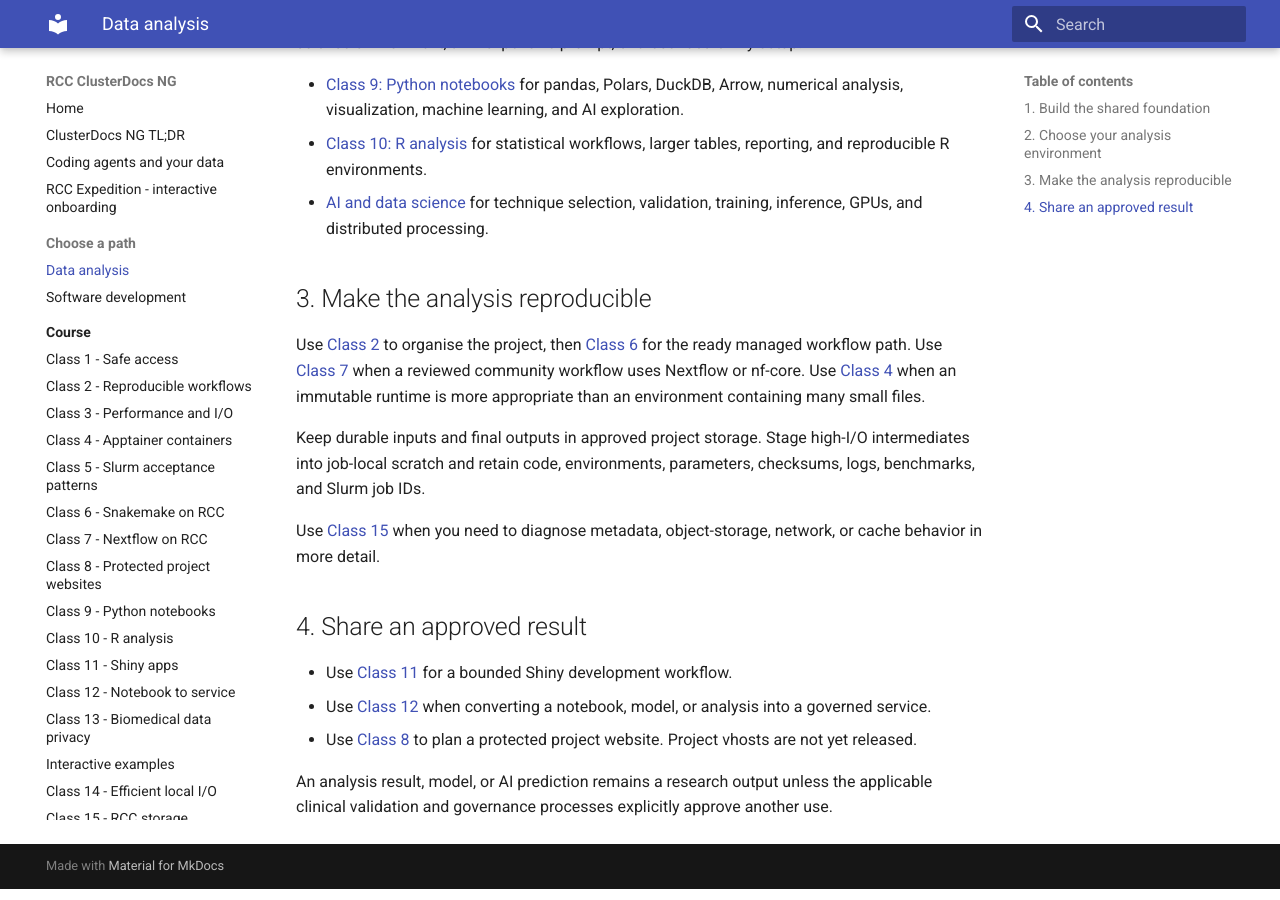
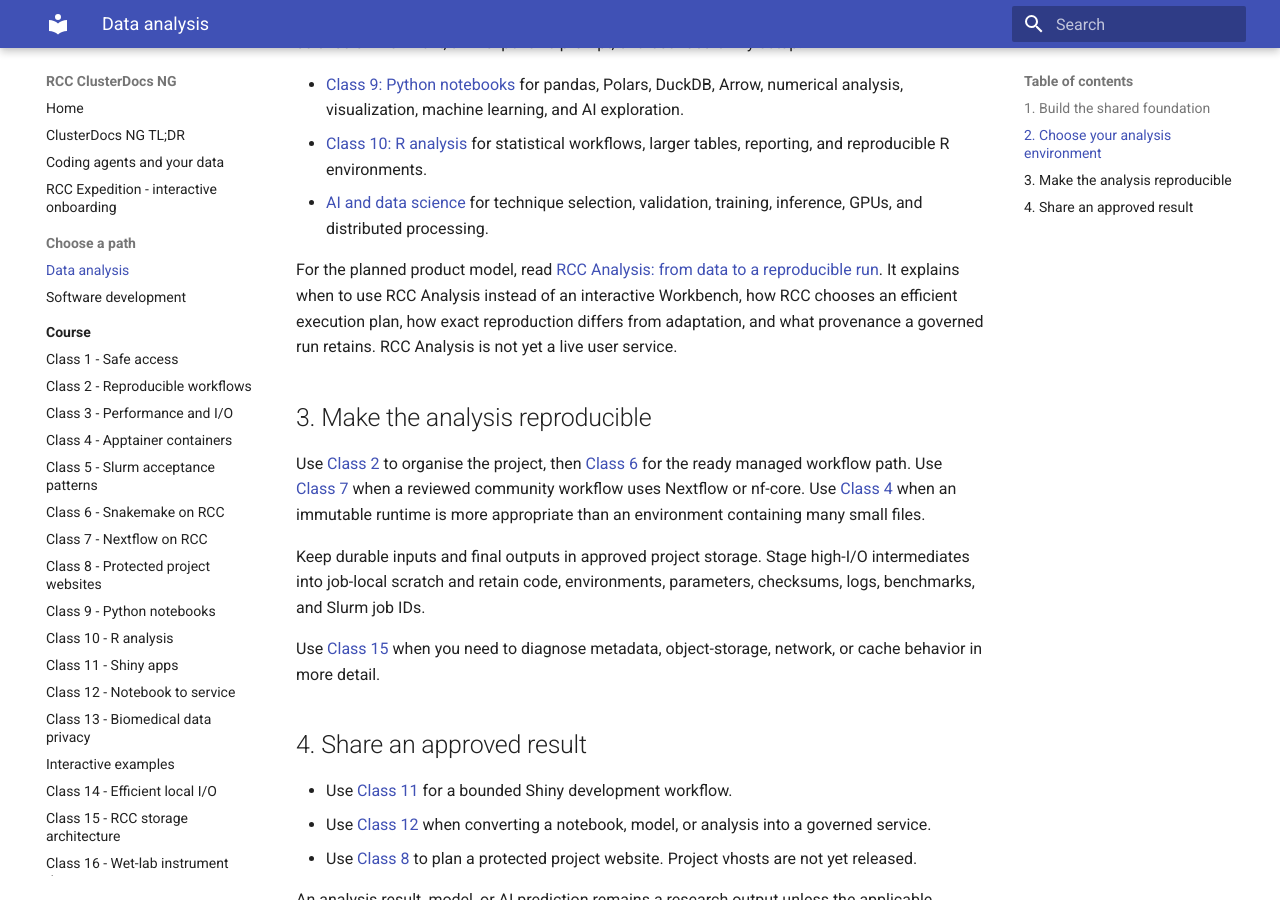
Before and after one commit to IKIM-Essen/ClusterDocs, an MkDocs documentation site: the page built from docs/paths/data-analysis.md, in a window 1280 px wide and 900 px high, scrolled down 1136 px. Built offline with MkDocs 1.6.1 and Material for MkDocs 9.7.7, drawn with Linux system fonts in a browser that asks for light colours; some of the changed text lies outside the part shown.

Commit message:
docs: link data-analysis path to RCC Analysis

```diff
--- a/docs/paths/data-analysis.md
+++ b/docs/paths/data-analysis.md
@@ -4,9 +4,10 @@
 analyses, train or evaluate models, create figures, or build a reproducible
 result pipeline.
 
-> **Service status:** RCC workers and Slurm analysis are **ready now**. Project
-> vhosts and RCC-to-Coscine transfer are **not yet released**; the linked
-> classes prepare those future publication and archive steps.
+> **Service status:** RCC workers and Slurm analysis are **ready now**. RCC
+> Analysis, project vhosts, and RCC-to-Coscine transfer are **not yet released**;
+> the linked documentation prepares those future workflow, publication, and
+> archive steps.
 
 ## 1. Build the shared foundation
 
@@ -36,6 +37,13 @@
 - [AI and data science](../reference/ai-data-science.md) for technique selection,
   validation, training, inference, GPUs, and distributed processing.
 
+For the planned product model, read
+[RCC Analysis: from data to a reproducible run](../analysis/rcc-analysis.md).
+It explains when to use RCC Analysis instead of an interactive Workbench,
+how RCC chooses an efficient execution plan, how exact reproduction differs
+from adaptation, and what provenance a governed run retains. RCC Analysis is
+not yet a live user service.
+
 ## 3. Make the analysis reproducible
 
 Use [Class 2](../course/class-02-workflows.md) to organise the project, then
```
